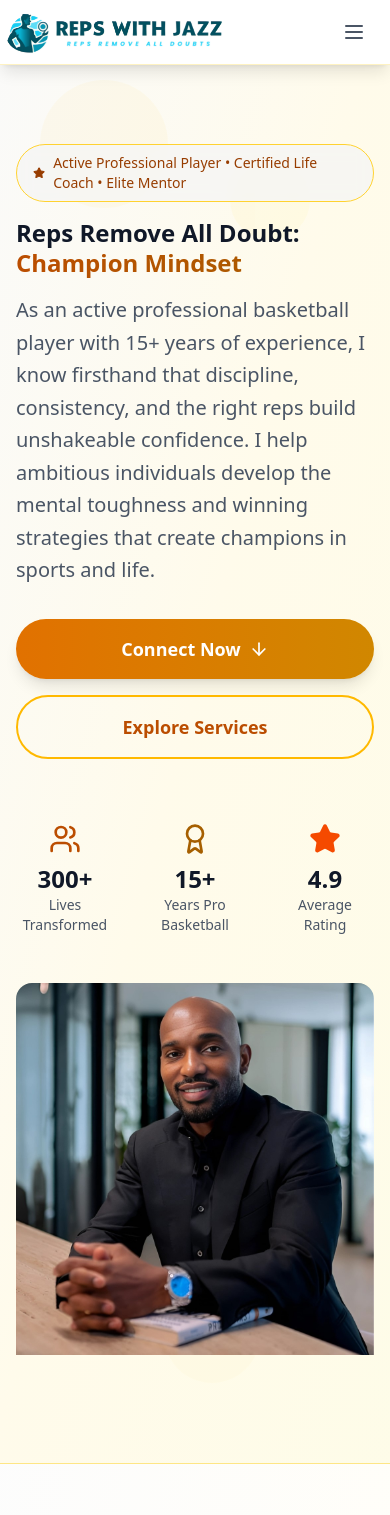
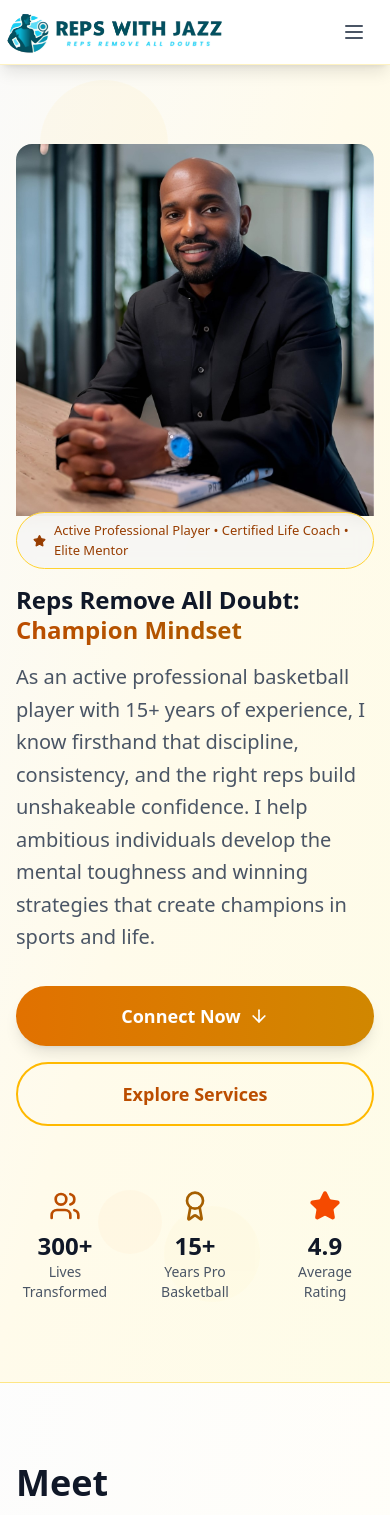
Before and after one commit to Atharv542/JazzProject, a React (Vite) app: page / in a window 390 px wide. Shown: the top 1515 px of the page. Built offline with nearby package versions, Linux system fonts and the light colour scheme.

Commit message:
Changed text and image allignment

```diff
--- a/src/components/Footer.tsx
+++ b/src/components/Footer.tsx
@@ -102,9 +102,9 @@ const Footer = () => {
 
             <div className="space-y-4">
               <div className="flex items-center space-x-3">
-                <Phone className="w-5 h-5 -mt-10 text-amber-700" />
+                <Phone className="w-5 h-5  text-amber-700" />
                 <div>
-                  <p className="text-gray-900 font-medium">+31625226724 (WhatsApp), +971582619895</p>
+                  <p className="text-gray-900 font-medium">+971582619895</p>
                   <p className="text-sm text-gray-600">Call or text</p>
                 </div>
               </div>
@@ -149,7 +149,7 @@ const Footer = () => {
                 © {new Date().getFullYear()} Reps With Jazz Life Coaching. All rights reserved.
               </p>
               <p className="text-gray-500 text-xs mt-1">
-                Licensed and Insured | Jay Shetty Certified Professional Coach | Former Professional Athlete
+                Licensed and Insured | Jay Shetty Certified Professional Coach | Professional Athlete
               </p>
             </div>
 
@@ -162,7 +162,14 @@ const Footer = () => {
               </a>
               <button
                 onClick={() => scrollToSection('#booking')}
-                className="bg-gradient-to-r from-amber-600 to-yellow-600 cursor-pointer text-white px-4 py-2 rounded-full text-sm font-medium hover:shadow-lg transform hover:scale-105 transition-all duration-300 flex items-center space-x-1"
+                className="bg-gradient-to-r from-amber-600 md:hidden to-yellow-600 cursor-pointer text-white px-4 py-2 rounded-full text-sm font-medium hover:shadow-lg transform hover:scale-105 transition-all duration-300 flex items-center space-x-1 "
+              >
+                <Calendar className="w-4 h-4" />
+                <span>Connect</span>
+              </button>
+               <button
+                onClick={() => scrollToSection('#booking')}
+                className="bg-gradient-to-r from-amber-600 hidden  to-yellow-600 cursor-pointer text-white px-4 py-2 rounded-full text-sm font-medium hover:shadow-lg transform hover:scale-105 transition-all duration-300 md:flex md:items-center space-x-1 "
               >
                 <Calendar className="w-4 h-4" />
                 <span>Book Now</span>
--- a/src/components/Hero.tsx
+++ b/src/components/Hero.tsx
@@ -82,17 +82,30 @@ const Hero = () => {
       </div>
 
       <div className="relative container mx-auto px-4 sm:px-6 lg:px-8 py-20 lg:py-32">
-        <div className="grid lg:grid-cols-2 gap-12 items-center">
+        <div className="grid  lg:grid-cols-2 gap-12 items-center">
+          {/* Right Content - Animated Image Carousel */}
+          <motion.div
+            className="relative order-1 lg:order-2"
+            initial={{ opacity: 0, x: 50 }}
+            animate={{ opacity: 1, x: 0 }}
+            transition={{ delay: 1, duration: 0.8 }}
+          >
+
+              <div className="relative w-full h-[400px] md:h-full rounded-2xl overflow-hidden -mb-20 md:-mb-0">
+               <img src='Home2-copy.jpg' alt='hero-image'/>
+              </div>
+
+          </motion.div>
           {/* Left Content */}
           <motion.div
-            className="space-y-8"
+            className="space-y-8 order-1 "
             initial={{ opacity: 0, y: 50 }}
             animate={{ opacity: 1, y: 0 }}
             transition={{ duration: 0.8 }}
           >
             <div className="space-y-4">
               <motion.div
-                className="inline-flex items-center space-x-2 bg-stone-100/80 backdrop-blur-sm px-4 py-2 rounded-full text-sm font-medium text-amber-800 border border-amber-300"
+                className="inline-flex items-center space-x-2 bg-stone-100/80 backdrop-blur-sm px-4 py-2 rounded-full text-[13px] md:text-sm font-medium text-amber-800 border border-amber-300"
                 initial={{ opacity: 0, scale: 0.8 }}
                 animate={{ opacity: 1, scale: 1 }}
                 transition={{ delay: 0.2, duration: 0.6 }}
@@ -179,19 +192,7 @@ const Hero = () => {
             </motion.div>
           </motion.div>
 
-          {/* Right Content - Animated Image Carousel */}
-          <motion.div
-            className="relative"
-            initial={{ opacity: 0, x: 50 }}
-            animate={{ opacity: 1, x: 0 }}
-            transition={{ delay: 1, duration: 0.8 }}
-          >
 
-              <div className="relative w-full h-[400px] md:h-full rounded-2xl overflow-hidden">
-               <img src='Home2-copy.jpg' alt='hero-image'/>
-              </div>
-
-          </motion.div>
         </div>
       </div>
     </section>
--- a/src/components/Services.tsx
+++ b/src/components/Services.tsx
@@ -149,9 +149,15 @@ const Services = () => {
           </p>
           <button
             onClick={() => document.getElementById('booking')?.scrollIntoView({ behavior: 'smooth' })}
-            className="bg-gradient-to-r from-amber-500 to-yellow-500 cursor-pointer text-white px-8 py-3 rounded-full font-semibold hover:shadow-xl transform hover:scale-105 transition-all duration-300"
+            className="bg-gradient-to-r from-amber-500 to-yellow-500 cursor-pointer hidden md:block md:mx-auto text-white px-8 py-3 rounded-full font-semibold hover:shadow-xl transform hover:scale-105 transition-all duration-300"
           >
             Schedule Free Strategy Session
+          </button>
+           <button
+            onClick={() => document.getElementById('booking')?.scrollIntoView({ behavior: 'smooth' })}
+            className="bg-gradient-to-r from-amber-500 to-yellow-500 cursor-pointer  md:hidden text-white px-8 py-3 rounded-full font-semibold hover:shadow-xl transform hover:scale-105 transition-all duration-300"
+          >
+            Book Now
           </button>
         </div>
       </div>
```
